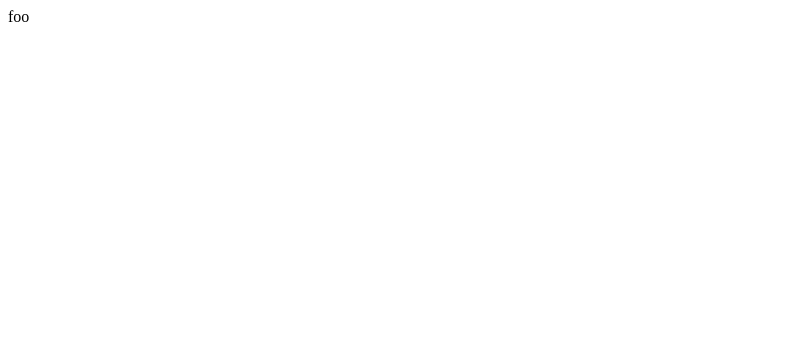
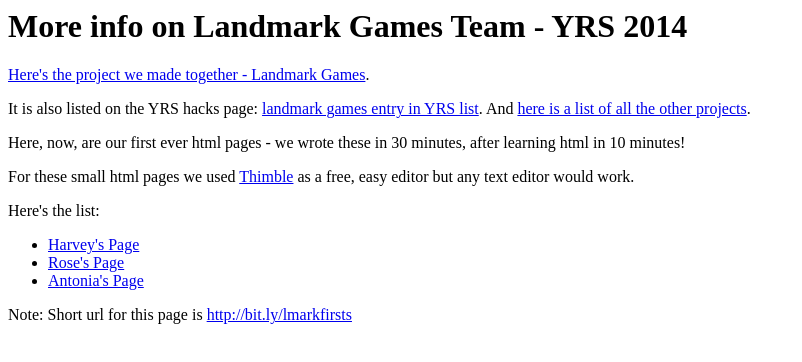
Before and after one commit to nbogie/yrslandmarkgames, a plain HTML site: page index.html in a window 1280 px wide. Shown: the whole page, without its empty margins (0-802 px from the left). Drawn offline with Linux system fonts and the light colour scheme.

Commit message:
copied text of original index page

```diff
--- a/index.html
+++ b/index.html
@@ -1 +1,40 @@
-foo
+<html>
+
+<head>
+<title>More info on Landmark Games Team - YRS 2014</title>
+</head>
+
+<body>
+<h1>More info on Landmark Games Team - YRS 2014</h1>
+
+<p>
+    <a href="http://landmarkgames.antoniabloomer.com/">Here's the project we made together - Landmark Games</a>.
+</p>
+
+<p>It is also listed on the YRS hacks page:
+    <a href="http://hacks.youngrewiredstate.org/events/FOC2014/landmarkgames">
+  landmark games entry in YRS list</a>.  And <a href="http://hacks.youngrewiredstate.org/events/FOC2014">here is a list of all the other projects</a>.</p>
+
+  <p>Here, now, are our first ever html pages - we wrote these in 30 minutes, after learning html in 10 minutes!</p>
+<p>
+    For these small html pages we used <a href="http://thimble.webmaker.org">Thimble</a> as a free, easy editor but any text editor would work.
+</p>
+<p>
+    Here's the list:
+<ul>
+  <li><a href="https://neill0.makes.org/thimble/MTQ0MzYyNzI2NA==/my-first-page-harvey">Harvey's Page</a></li>
+
+  <li><a href="https://neill0.makes.org/thimble/MTQyNjg1MDA0OA==/my-first-page-rose">Rose's Page</a></li>
+
+  <li><a href="https://neill0.makes.org/thimble/MTQ5Mzk1ODkxMg==/codeing-and-warrior-cats">Antonia's Page</a></li>
+</ul>
+</p>
+<p>
+
+Note: Short url for this page is
+<a href="http://bit.ly/lmarkfirsts">http://bit.ly/lmarkfirsts</a>
+</p>
+
+</body>
+
+</html>
```
